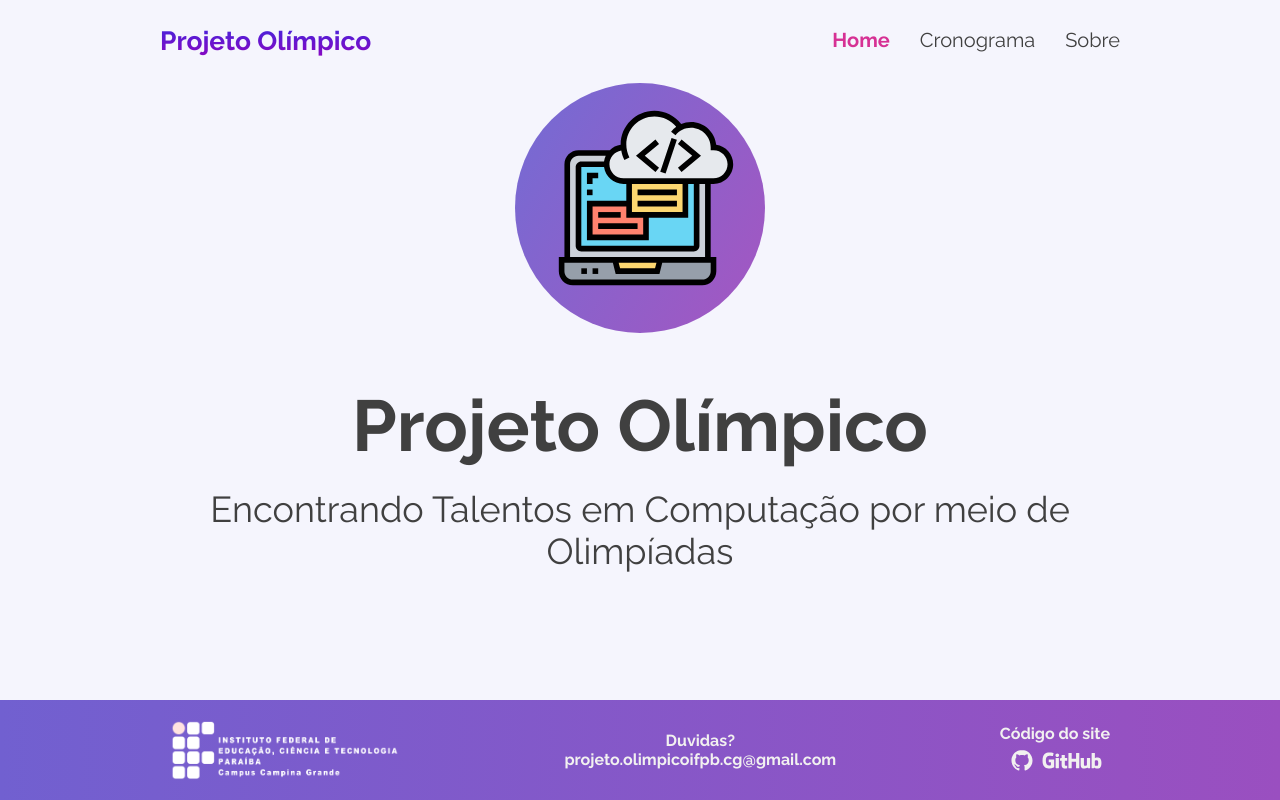
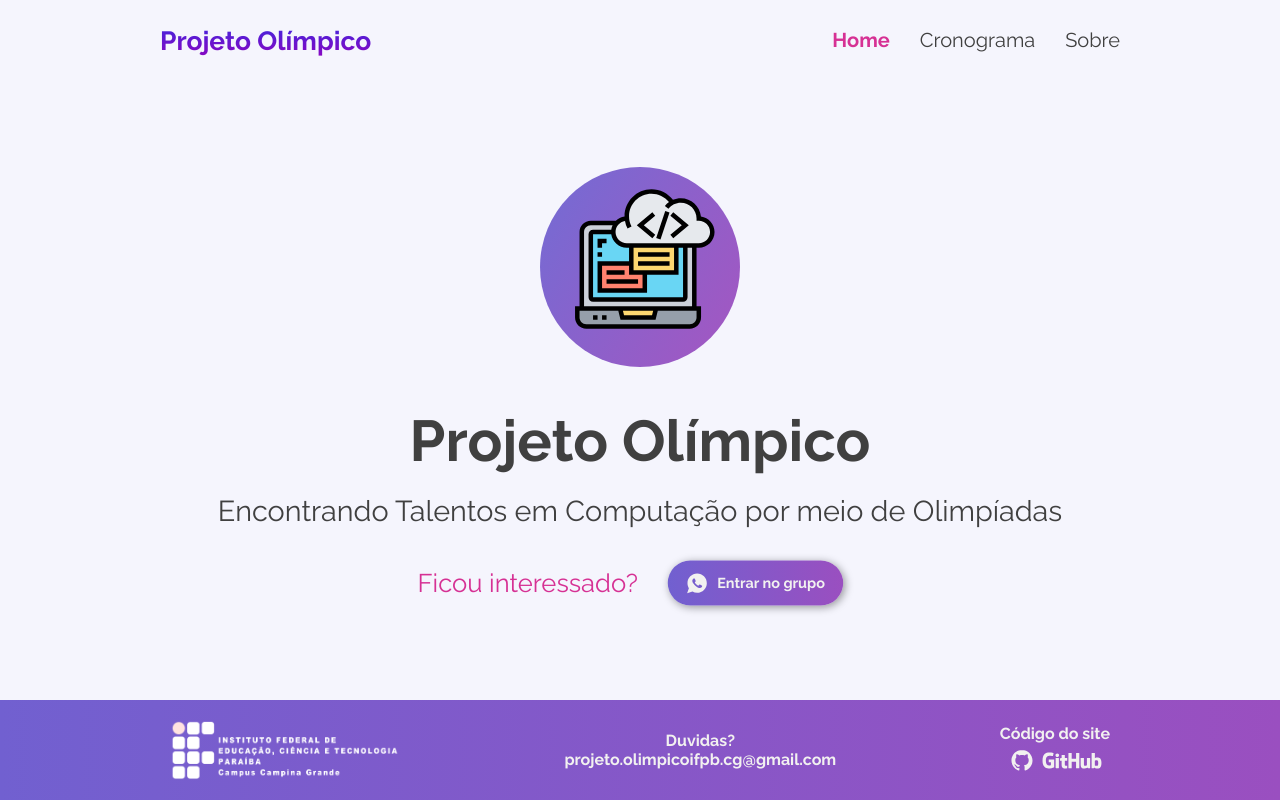
Before and after one commit to henriquepw/olympic-project, a React (Create React App) app: page / in a window 1280 px wide. Built offline with nearby package versions, Linux system fonts and the light colour scheme; the HTML template or start-up script is replaced by a standard one.

Commit message:
chore: botton to join the group

```diff
--- a/src/pages/Home/index.js
+++ b/src/pages/Home/index.js
@@ -1,4 +1,5 @@
 import React from 'react';
+import { IoLogoWhatsapp } from 'react-icons/io';
 
 import logo from '~/assets/logo.svg';
 import { Container } from './styles';
@@ -11,6 +12,18 @@ export default function Home() {
         <span>Projeto Olímpico</span>
       </h1>
       <h2>Encontrando Talentos em Computação por meio de Olimpíadas</h2>
+
+      <aside>
+        <p>Ficou interessado?</p>
+        <a
+          href={process.env.REACT_APP_GROUP}
+          target="_black"
+          rel="noopener noreferrer"
+        >
+          <IoLogoWhatsapp size={25} />
+          Entrar no grupo
+        </a>
+      </aside>
     </Container>
   );
 }
--- a/src/pages/Home/styles.js
+++ b/src/pages/Home/styles.js
@@ -1,6 +1,12 @@
 import styled from 'styled-components';
 
 import Media from '~/styles/media';
+import {
+  primaryLightColor,
+  secundaryLightColor,
+  secundaryTextColor,
+  activeTextColor,
+} from '~/styles/colors';
 
 export const Container = styled.div`
   display: flex;
@@ -8,6 +14,7 @@ export const Container = styled.div`
   align-items: center;
   justify-content: center;
 
+  padding: 180px 0 55px;
 
   > img {
     width: 250px;
@@ -49,7 +56,53 @@ export const Container = styled.div`
     text-align: center;
   }
 
-  ${Media.tablet`
+  aside {
+    display: flex;
+    align-items: center;
+
+    margin: 40px 0;
+
+    p {
+      margin-right: 10px;
+      font-size: 2rem;
+      color: ${activeTextColor};
+    }
+
+    a {
+      display: flex;
+      align-items: center;
+      justify-content: center;
+
+      margin: 0 10px;
+
+      height: 50px;
+      padding: 20px;
+      border-radius: 25px;
+      box-shadow: 2px 2px 10px rgba(0, 0, 0, 0.4);
+
+      background-size: 200%;
+      background-image: linear-gradient(to left, ${primaryLightColor}, ${secundaryLightColor}, ${primaryLightColor});
+      color: ${secundaryTextColor};
+      font-weight: bold;
+      transition: all 0.6s;
+
+      svg {
+        margin-right: 10px;
+      }
+
+      &:hover {
+        box-shadow: 2px 3px 8px rgba(0, 0, 0, 0.5);
+        background-position: right;
+      }
+
+      &:active {
+        box-shadow: 1px 1px 10px rgba(0, 0, 0, 0.2);
+        transform: translate(2px, 2px);
+      }
+    }
+  }
+
+  ${Media.hd`
     > img {
       width: calc(250px * 0.8);
       height: calc(250px * 0.8);
@@ -71,6 +124,20 @@ export const Container = styled.div`
 
     h2 {
       font-size: calc(2.25rem * 0.8);
+    }
+
+    aside {
+      margin: 30px 0;
+
+      p {
+        margin-right: 10px;
+        font-size: 1.6rem;
+        color: ${activeTextColor};
+      }
+
+      a {
+        transform: scale(0.9);
+      }
     }
   `}
 
@@ -95,6 +162,22 @@ export const Container = styled.div`
 
     h2 {
       font-size: calc(2.25rem * 0.6);
+    }
+
+    aside {
+      flex-direction: column;
+      margin: 30px 0;
+
+      p {
+        margin-bottom: 20px;
+        font-size: calc(2.25rem * 0.6);
+        color: ${activeTextColor};
+        font-weight: bold;
+      }
+
+      a {
+        transform: scale(0.9);
+      }
     }
   `}
 
--- a/src/styles/media.js
+++ b/src/styles/media.js
@@ -7,6 +7,7 @@ export const windows = {
   smallTablet: 720,
   tablet: 800,
   smallDesktop: 980,
+  hd: 1366,
 };
 
 /*
```
Also changed, not shown: 1 other file (tests, documents, lock files or other folders).
